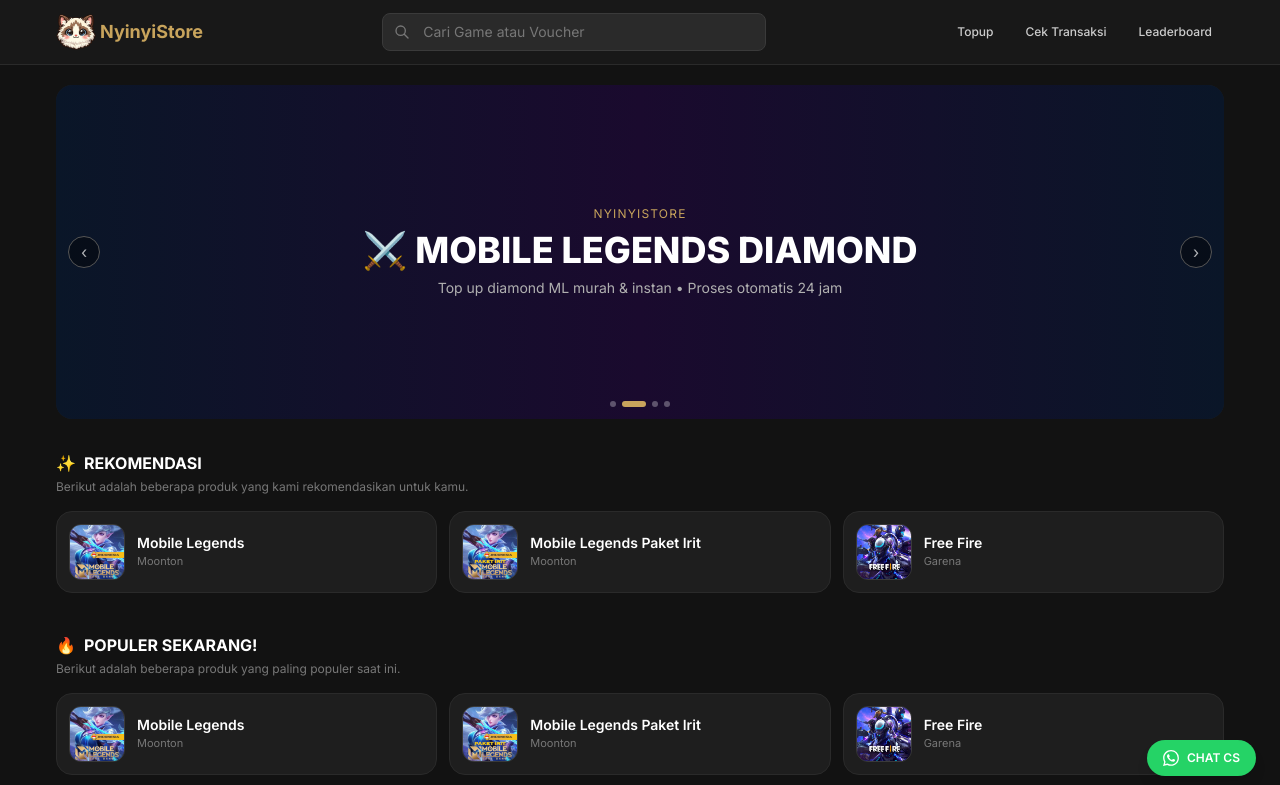
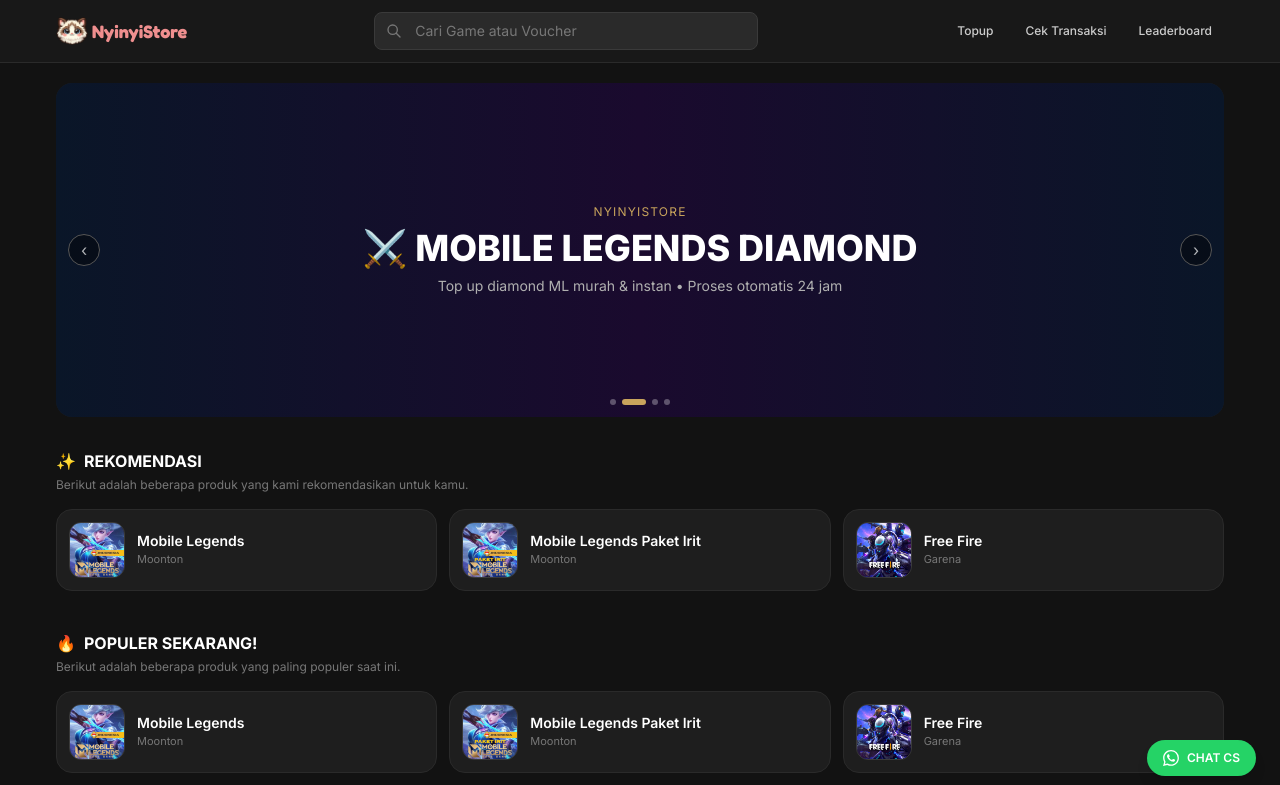
Before and after one commit to rinonism/nyinyistore, a Next.js app: page / in a window 1280 px wide. Shown: the top 785 px of the page. Built offline with nearby package versions, Linux system fonts and the light colour scheme.

Commit message:
style: Fredoka font + pastel pink #EF8F8F for NyinyiStore text, smaller logo

```diff
--- a/src/app/layout.tsx
+++ b/src/app/layout.tsx
@@ -1,9 +1,10 @@
 import type { Metadata } from "next";
-import { Inter } from "next/font/google";
+import { Inter, Fredoka } from "next/font/google";
 import "./globals.css";
 import Navbar from "@/components/Navbar";
 
 const inter = Inter({ subsets: ["latin"] });
+const fredoka = Fredoka({ subsets: ["latin"], variable: "--font-fredoka" });
 
 export const metadata: Metadata = {
   title: "NyinyiStore - Top Up Game Termurah & Tercepat",
@@ -19,7 +20,7 @@ export default function RootLayout({
 }) {
   return (
     <html lang="id">
-      <body className={`${inter.className} bg-[#121212] text-[#f5f5f5] antialiased`}>
+      <body className={`${inter.className} ${fredoka.variable} bg-[#121212] text-[#f5f5f5] antialiased`}>
         <Navbar />
         <main className="min-h-screen">{children}</main>
       </body>
--- a/src/app/page.tsx
+++ b/src/app/page.tsx
@@ -86,7 +86,7 @@ export default function HomePage() {
             <div className="md:col-span-1">
               <div className="flex items-center gap-2 mb-3">
                 <img src="/logo-cat.png" alt="NyinyiStore" className="h-9 w-9 object-contain" />
-                <span className="text-base font-bold text-[#c8a45c]">NyinyiStore</span>
+                <span className="text-base font-bold text-[#EF8F8F]" style={{ fontFamily: "var(--font-fredoka), sans-serif" }}>NyinyiStore</span>
               </div>
               <p className="text-xs text-[#777] leading-relaxed">
                 NyinyiStore adalah tempat top up games yang aman, murah dan terpercaya.
--- a/src/components/Navbar.tsx
+++ b/src/components/Navbar.tsx
@@ -42,8 +42,8 @@ export default function Navbar() {
       <div className="mx-auto flex max-w-[1200px] items-center justify-between px-4 py-3">
         {/* Logo */}
         <Link href="/" className="flex items-center gap-1">
-          <img src="/logo-cat.png" alt="NyinyiStore" className="h-10 w-10 object-contain" />
-          <span className="text-lg font-bold text-[#c8a45c]">
+          <img src="/logo-cat.png" alt="NyinyiStore" className="h-8 w-8 object-contain" />
+          <span className="text-lg font-bold text-[#EF8F8F]" style={{ fontFamily: "var(--font-fredoka), sans-serif" }}>
             NyinyiStore
           </span>
         </Link>
```
